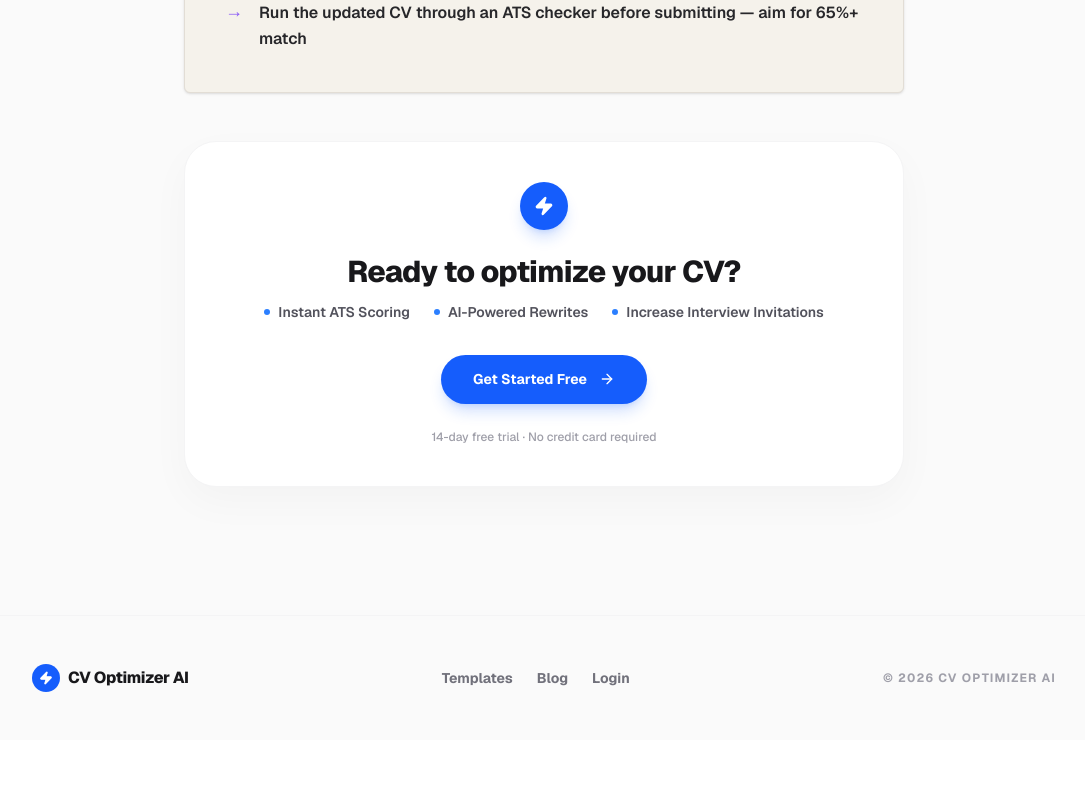
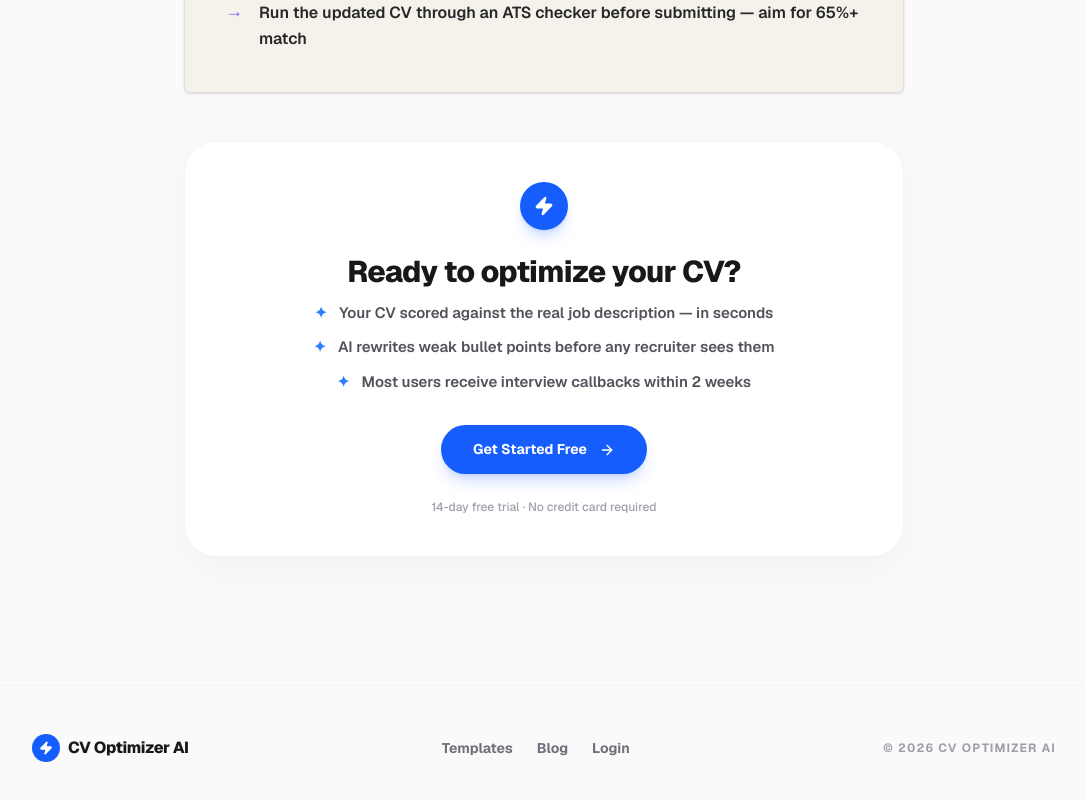
Before and after one commit to Cinarezici/cv, a Next.js app: page /blog/decoding-job-descriptions in a window 1280 px wide. Shown: the part 2654-3454 px from the top of the page, without its empty margins (96-1181 px from the left). Before the commit the page ends 3394 px from the top, so only its background shows below. Built offline with nearby package versions, Linux system fonts and the light colour scheme; a web font is replaced by a local one.

Commit message:
feat: optimize BlogCTA copy with outcome-focused bullets for higher conversion

```diff
--- a/src/components/blog/BlogCTA.tsx
+++ b/src/components/blog/BlogCTA.tsx
@@ -13,18 +13,18 @@ export function BlogCTA() {
         Ready to optimize your CV?
       </h2>
 
-      <div className="flex flex-wrap justify-center gap-x-6 gap-y-2 mb-8 text-zinc-600 text-[14px] font-semibold px-4">
-        <div className="flex items-center gap-2">
-          <div className="w-1.5 h-1.5 rounded-full bg-blue-500" />
-          <span>Instant ATS Scoring</span>
+      <div className="flex flex-col items-start md:items-center gap-y-3 mb-8 text-zinc-600 text-[15px] font-semibold px-4 max-w-xl mx-auto">
+        <div className="flex items-center gap-3 text-left md:text-center">
+          <span className="text-blue-500 shrink-0">✦</span>
+          <span>Your CV scored against the real job description — in seconds</span>
         </div>
-        <div className="flex items-center gap-2">
-          <div className="w-1.5 h-1.5 rounded-full bg-blue-500" />
-          <span>AI-Powered Rewrites</span>
+        <div className="flex items-center gap-3 text-left md:text-center">
+          <span className="text-blue-500 shrink-0">✦</span>
+          <span>AI rewrites weak bullet points before any recruiter sees them</span>
         </div>
-        <div className="flex items-center gap-2">
-          <div className="w-1.5 h-1.5 rounded-full bg-blue-500" />
-          <span>Increase Interview Invitations</span>
+        <div className="flex items-center gap-3 text-left md:text-center">
+          <span className="text-blue-500 shrink-0">✦</span>
+          <span>Most users receive interview callbacks within 2 weeks</span>
         </div>
       </div>
 
```
